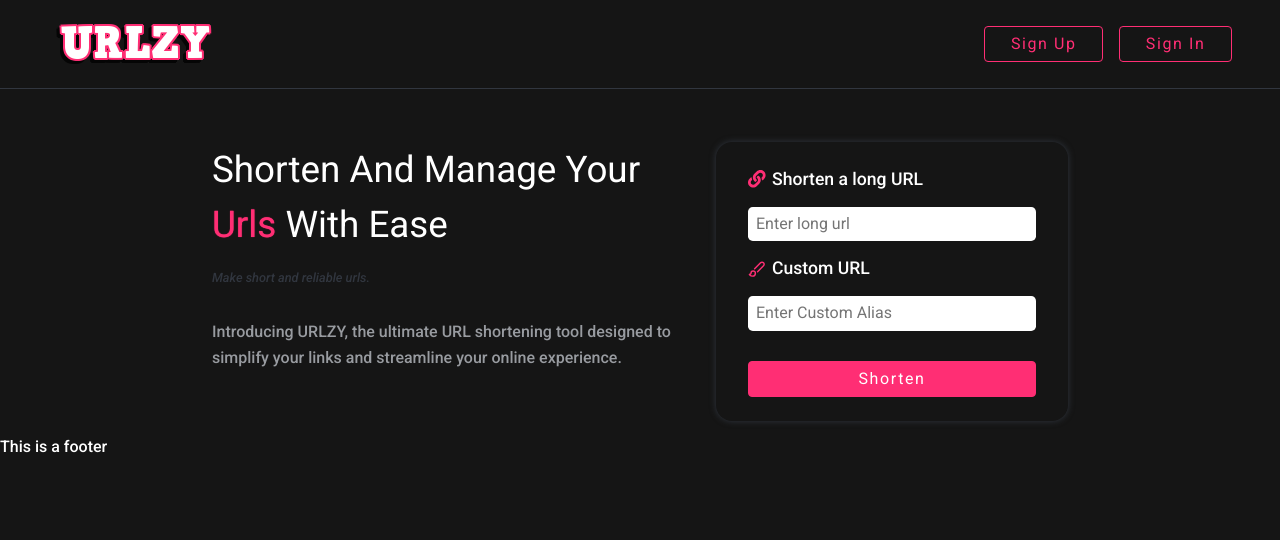
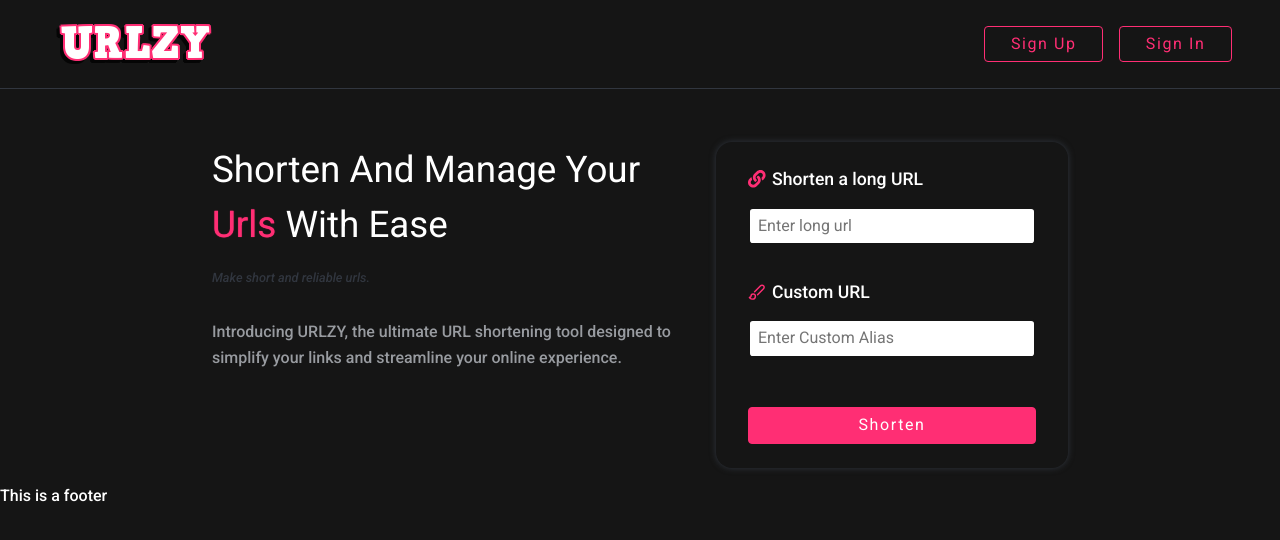
Before and after one commit to gsusk/urlz, a React (Vite) app in the folder client/: page / in a window 1280 px wide. Shown: the top 540 px of the page. Built offline with nearby package versions, Linux system fonts and the light colour scheme.

Commit message:
added better submition and animations to shotener

```diff
--- a/client/src/App.css
+++ b/client/src/App.css
@@ -40,7 +40,6 @@
 
 .presentation {
   display: flex;
-  justify-content: center;
   flex-direction: column;
   max-width: 30rem;
   padding-bottom: 3rem;
@@ -98,6 +97,10 @@
       color: var(--main-white-color);
     }
   }
+
+  &:disabled {
+    background-color: var(--main-gray-color) !important;
+  }
 }
 
 .denote {
--- a/client/src/components/Shortener.tsx
+++ b/client/src/components/Shortener.tsx
@@ -3,10 +3,16 @@
 import "./shortener.css";
 import { useState } from "react";
 import { generateCustomShortUrl, generateShortUrl } from "../services/shorten";
+import { AxiosError } from "axios";
 
 function Shortener() {
   const [form, setform] = useState({ longUrl: "", customUrl: "" });
+  const [formError, setFormError] = useState<Record<string, string>>({});
+  const [loading, setLoading] = useState(false);
   const handleChange = (e: React.ChangeEvent<HTMLInputElement>) => {
+    if (formError.url || formError.customUrl) {
+      setFormError({});
+    }
     const id = e.currentTarget.id;
     const value = e.currentTarget.value;
     setform((prev) => {
@@ -19,13 +25,30 @@
 
   const handleSubmit = async (e: React.FormEvent<HTMLFormElement>) => {
     e.preventDefault();
-    if (form.customUrl && form.customUrl.trim() !== "") {
-      const res = await generateCustomShortUrl(form);
-      console.log(res);
+    console.log(formError);
+    if (Object.keys(formError).length > 0) {
       return;
     }
-    const res = await generateShortUrl(form.longUrl);
-    console.log(res.shortUrl);
+    setLoading(true);
+    try {
+      if (form.customUrl && form.customUrl.trim() !== "") {
+        const res = await generateCustomShortUrl(form);
+        setLoading(false);
+        console.log(res);
+        return;
+      }
+      const res = await generateShortUrl(form.longUrl);
+      setLoading(false);
+      console.log(res.shortUrl);
+    } catch (err) {
+      if (err instanceof AxiosError) {
+        console.log("yes");
+        setFormError(err.response?.data.errors || { url: "Internal Error" });
+      }
+      setLoading(false);
+      setFormError({ url: "Internal Error" });
+      console.error(err.response?.data, "hihihihi");
+    }
   };
 
   return (
@@ -39,11 +62,12 @@
           type="text"
           name="longUrl"
           id="longUrl"
-          className="long-url-input "
+          className={`shortener-input ${formError.url && "__err"}`}
           value={form.longUrl}
           onChange={handleChange}
           placeholder="Enter long url"
         />
+        <div className="shortener-err-div">{formError.url}</div>
         <label htmlFor="customUrl" className="shortener-label">
           <LuBrush className="icon-label-shortener" />
           <span>Custom URL</span>
@@ -52,14 +76,18 @@
           type="text"
           name="customUrl"
           id="customUrl"
-          className="custom-url-input"
+          className={`shortener-input ${formError.customUrl && "__err"}`}
           value={form.customUrl}
           onChange={handleChange}
           placeholder="Enter Custom Alias"
         />
-
-        <button type="submit" className="button __vmc shortener-submit">
-          Shorten
+        <div className="shortener-err-div">{formError.customUrl}</div>
+        <button
+          type="submit"
+          className="button __vmc shortener-submit"
+          disabled={loading}
+        >
+          {loading ? <div className="loader"> </div> : "Shorten"}
         </button>
       </form>
     </section>
--- a/client/src/components/shortener.css
+++ b/client/src/components/shortener.css
@@ -1,4 +1,5 @@
 .outer-shortener-container {
+  margin-bottom: 1rem;
 }
 
 .shortener-container {
@@ -34,18 +35,14 @@
   font-size: 1.1rem;
 }
 
-.long-url-input {
+.shortener-input {
   padding: 0.5rem 0.5rem;
   margin: 0.4rem 0;
   border-radius: 0.3rem;
-  border: 0;
-}
-
-.custom-url-input {
-  padding: 0.5rem 0.5rem;
-  margin: 0.4rem 0;
-  border-radius: 0.3rem;
-  border: 0;
+  border: 0.15rem solid var(--main-darkest-color);
+  &.__err {
+    border-color: var(--main-pink-color);
+  }
 }
 
 .shortener-submit {
@@ -71,6 +68,13 @@
   animation: linear 10s infinite lightx;
 }
 
+.shortener-err-div {
+  overflow: hidden;
+  font-size: 0.8rem;
+  min-height: 1.2rem;
+  color: var(--main-pink-color);
+}
+
 @keyframes lightx {
   0%,
   92% {
@@ -80,3 +84,21 @@
     transform: translateX(20000%) rotate(35deg);
   }
 }
+
+/* HTML: <div class="loader"></div> */
+.loader {
+  width: 100%;
+  height: 14px;
+  background: radial-gradient(
+      circle closest-side,
+      var(--main-pink-color),
+      #0000
+    )
+    calc(100% / 3) 0 / calc(100% / 4) 100%;
+  animation: l2 0.5s infinite linear;
+}
+@keyframes l2 {
+  100% {
+    background-position: 0 0;
+  }
+}
--- a/client/src/index.css
+++ b/client/src/index.css
@@ -5,6 +5,7 @@
   --main-gray-color: #31363f;
   --main-pink-color: #ff2e74;
   --main-white-color: #fff;
+  --err-color: #f02849;
   --color-alt-pink: #fb2576;
   --font-size-var: 1rem;
   --font-size-var2: 1.225rem
--- a/client/src/services/shorten.ts
+++ b/client/src/services/shorten.ts
@@ -26,6 +26,5 @@
     { url, customUrl },
     { headers: { "Content-Type": "application/json" }, __retry: true }
   );
-  console.log(response);
   return response.data;
 }
```
Also changed, not shown: 1 other file (tests, documents, lock files or other folders).
